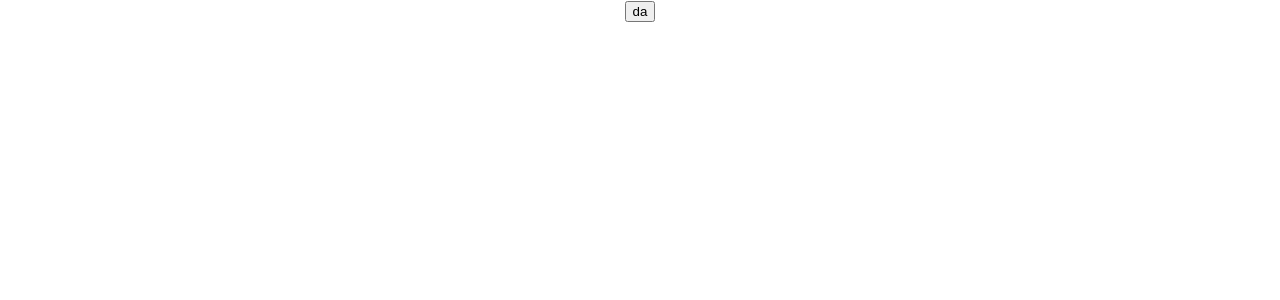
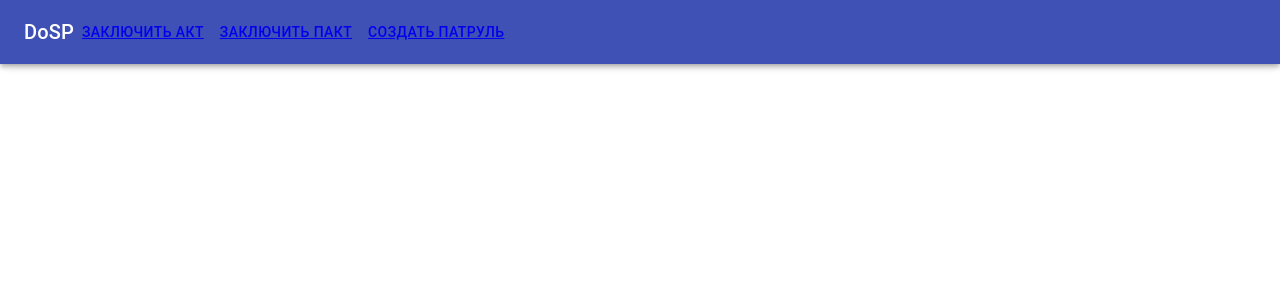
Before and after one commit to DK-Kami/DoPS, a React (Create React App) app: page / in a window 1280 px wide. Before the commit this address led to /login. Shown: the top 300 px of the page. Built offline with nearby package versions, Linux system fonts and the light colour scheme.

Commit message:
Разграничение доступа

```diff
--- a/src/App.js
+++ b/src/App.js
@@ -2,11 +2,11 @@ import React from 'react';
 import './styles/App.css';
 import RouterLayer from './router';
 
-import Container from '@material-ui/core/Container';
+import { Container } from 'react-bootstrap';
 
 function App() {
   return (
-    <Container class="App">
+    <Container>
       <RouterLayer />
     </Container>
   );
--- a/src/router/index.js
+++ b/src/router/index.js
@@ -13,7 +13,7 @@ class RouterLayer extends React.Component {
     super(props);
 
     this.state = {
-      isAuth: false,
+      isAuth: true,
     };
 
     this.signIn = this.signIn.bind(this);
@@ -21,6 +21,7 @@ class RouterLayer extends React.Component {
   }
 
   signIn() {
+    console.log('da');
     this.setState({ isAuth: true });
   }
   logOut() {
@@ -32,13 +33,18 @@ class RouterLayer extends React.Component {
       <Router>
         <Switch>
           <Route
-            isAuth={this.state.isAuth}
-            component={LoginForm}
-            path="/login" />
+            path="/login"
+            render={() => (
+              <LoginForm
+                isAuth={this.state.isAuth}
+                signIn={this.signIn} />
+            )}
+            />
 
           <PrivateRoute
             isAuth={this.state.isAuth}
             component={UserLayout}
+            logOut={this.logOut}
             path="/" />
         </Switch>
       </Router>
```
